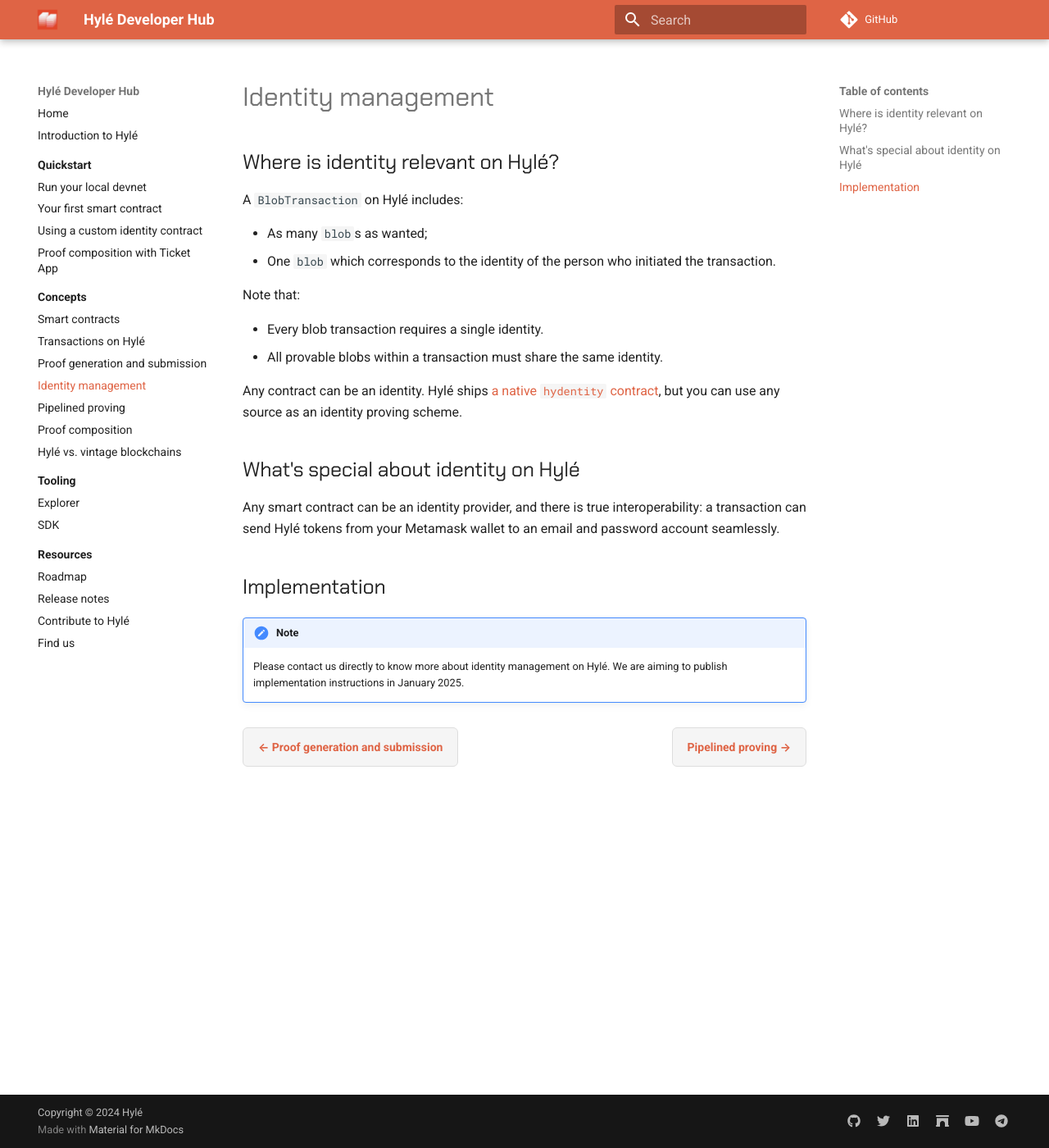
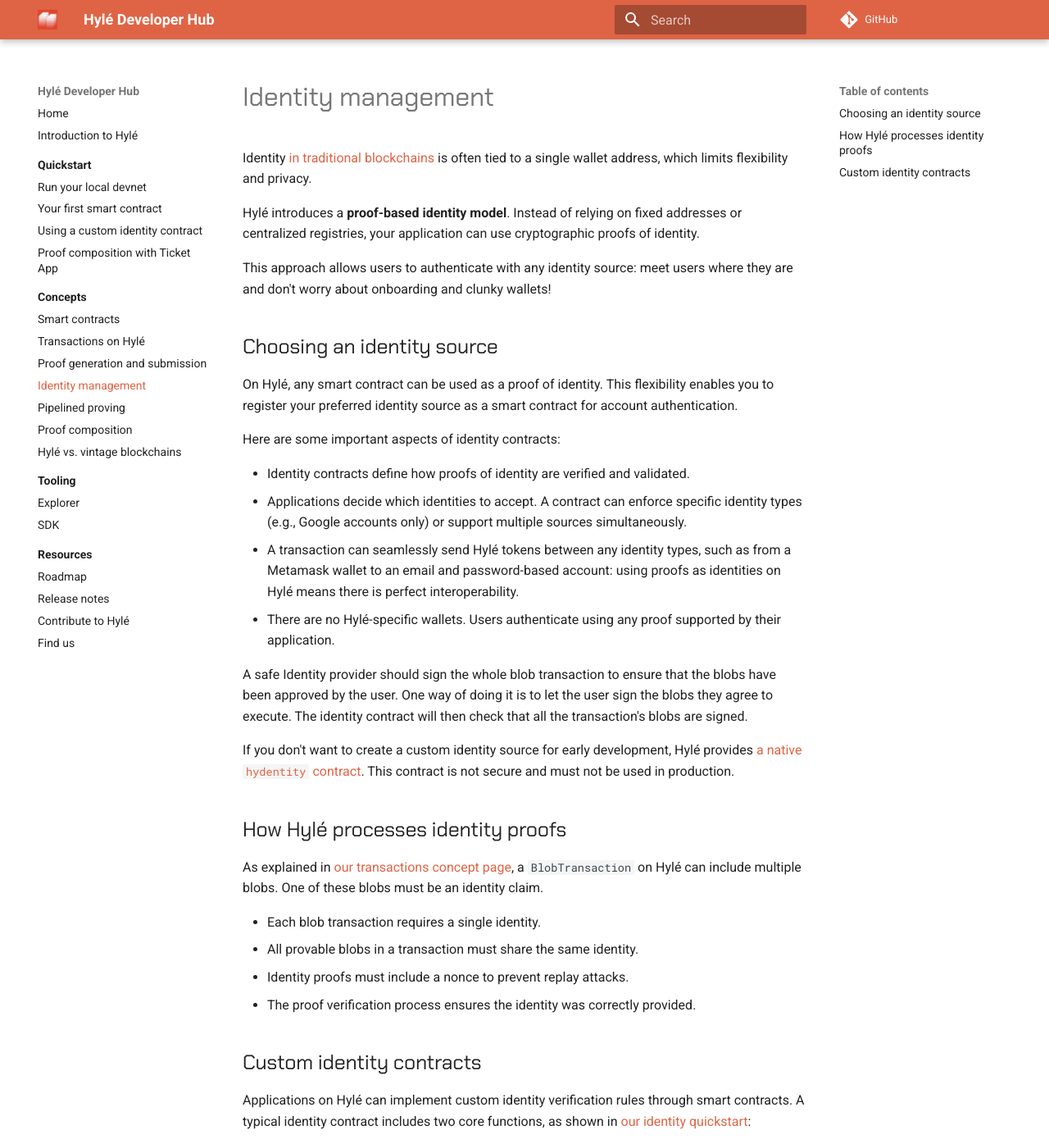
Before and after one commit to Hyle-org/devhub-hyle, an MkDocs documentation site: the page built from docs/concepts/identity.md, in a window 1280 px wide and 1400 px high. Shown: the whole window at 82% size. Built offline with MkDocs 1.6.1 and Material for MkDocs 9.7.7, drawn with Linux system fonts in a browser that asks for light colours; plug-ins that fetch from the network failed and are left out; comment, search, counter and statistics services are not loaded; some of the changed text lies outside the part shown.

Commit message:
identity concept page (#71)

```diff
--- a/docs/concepts/identity.md
+++ b/docs/concepts/identity.md
@@ -1,40 +1,40 @@
 # Identity management
 
-## Where is identity relevant on Hylé?
+Identity [in traditional blockchains](./hyle-vs-vintage-blockchains.md) is often tied to a single wallet address, which limits flexibility and privacy.
 
-A `BlobTransaction` on Hylé includes:
+Hylé introduces a **proof-based identity model**. Instead of relying on fixed addresses or centralized registries, your application can use cryptographic proofs of identity.
 
-- As many `blob`s as wanted;
-- One `blob` which corresponds to the identity of the person who initiated the transaction.
+This approach allows users to authenticate with any identity source: meet users where they are and don't worry about onboarding and clunky wallets!
 
-Note that:
+## Choosing an identity source
 
-- Every blob transaction requires a single identity.
-- All provable blobs within a transaction must share the same identity.
+On Hylé, any smart contract can be used as a proof of identity. This flexibility enables you to register your preferred identity source as a smart contract for account authentication.
 
-Any contract can be an identity. Hylé ships [a native `hydentity` contract](https://github.com/Hyle-org/hyle/tree/main/contracts/hydentity), but you can use any source as an identity proving scheme.
+Here are some important aspects of identity contracts:
 
-## What's special about identity on Hylé
+- Identity contracts define how proofs of identity are verified and validated.
+- Applications decide which identities to accept. A contract can enforce specific identity types (e.g., Google accounts only) or support multiple sources simultaneously.
+- A transaction can seamlessly send Hylé tokens between any identity types, such as from a Metamask wallet to an email and password-based account: using proofs as identities on Hylé means there is perfect interoperability.
+- There are no Hylé-specific wallets. Users authenticate using any proof supported by their application.
 
-Any smart contract can be an identity provider, and there is true interoperability: a transaction can send Hylé tokens from your Metamask wallet to an email and password account seamlessly.
+A safe Identity provider should sign the whole blob transaction to ensure that the blobs have been approved by the user. One way of doing it is to let the user sign the blobs they agree to execute. The identity contract will then check that all the transaction's blobs are signed.
 
-## Implementation
+If you don't want to create a custom identity source for early development, Hylé provides [a native `hydentity` contract](https://github.com/Hyle-org/hyle/tree/main/crates/contracts/hydentity). This contract is not secure and must not be used in production.
 
-!!! note
-    Please contact us directly to know more about identity management on Hylé. We are aiming to publish implementation instructions in January 2025.
+## How Hylé processes identity proofs
 
-<!--
-### You can use any source of identity
+As explained in [our transactions concept page](./transaction.md), a `BlobTransaction` on Hylé can include multiple blobs. One of these blobs must be an identity claim.
 
-Un contrat d'identité sur Hylé peut venir de n'importe où : t'as pas un wallet Hylé. sur ETH t'utilises ta clé privée, etc. : on abstrait ça, tu prouves ton ID avec n'importe quel contrat du moment que le contrat de transfert accepte ton contrat d'identité.
-A contract can impose a given identity, but doesn't _need_ to: I can say that a .google is as valid as a .skibidi
-Montrer que n'importe quel contrat d'identité fonctionnera avec n'importe quel contrat
+- Each blob transaction requires a single identity.
+- All provable blobs in a transaction must share the same identity.
+- Identity proofs must include a nonce to prevent replay attacks.
+- The proof verification process ensures the identity was correctly provided.
 
-identités qui cohabitent : mon adresse gmail peut envoyer des tokens à ton passeport !
+## Custom identity contracts
 
-On envoie une preuve par blob. Dans le Hyle_output de chaque preuve, on va donner une identité, qui sera vérifiée avec le blob. (C'est donné en input de la preuve, et la preuve la ressort en output : ça prouve qu'elle a été donnée en input.)
+Applications on Hylé can implement custom identity verification rules through smart contracts. A typical identity contract includes two core functions, as shown in [our identity quickstart](../quickstart/custom-identity-contract.md):
 
-Register + login : deux fonctions. Globalement : tu fais ton contrat comme tu veux, mais le plus simple c'est register + verify.
+- **Register**: Users submit an initial proof of identity.
+- **Verify**: The contract validates the proof against predefined rules.
 
-Il faut le nonce (mais les gnes de la blockchain comprennent) pour éviter les replay attack.
--->
+Applications can use this structure or define their own identity workflows as needed.
```
Also changed, not shown: docs/quickstart/custom-identity-contract.md (+2 -2 lines).
